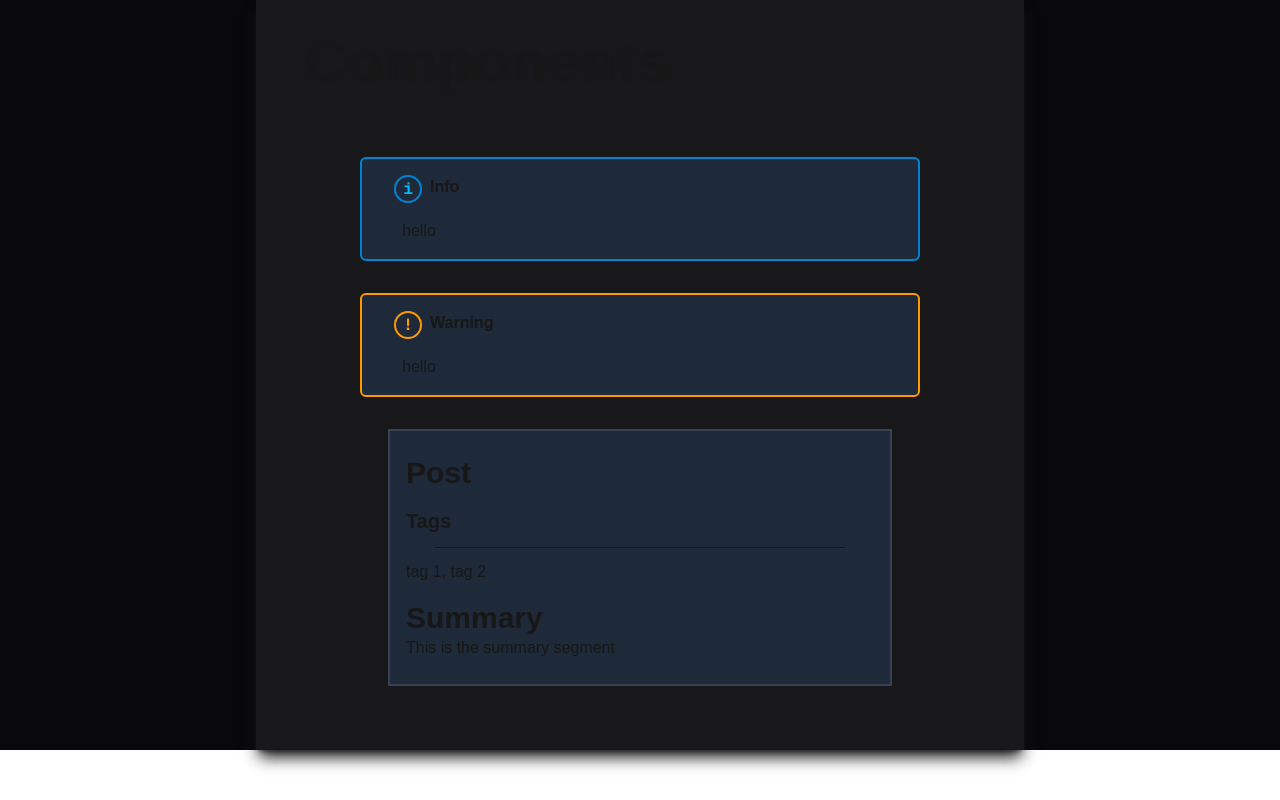
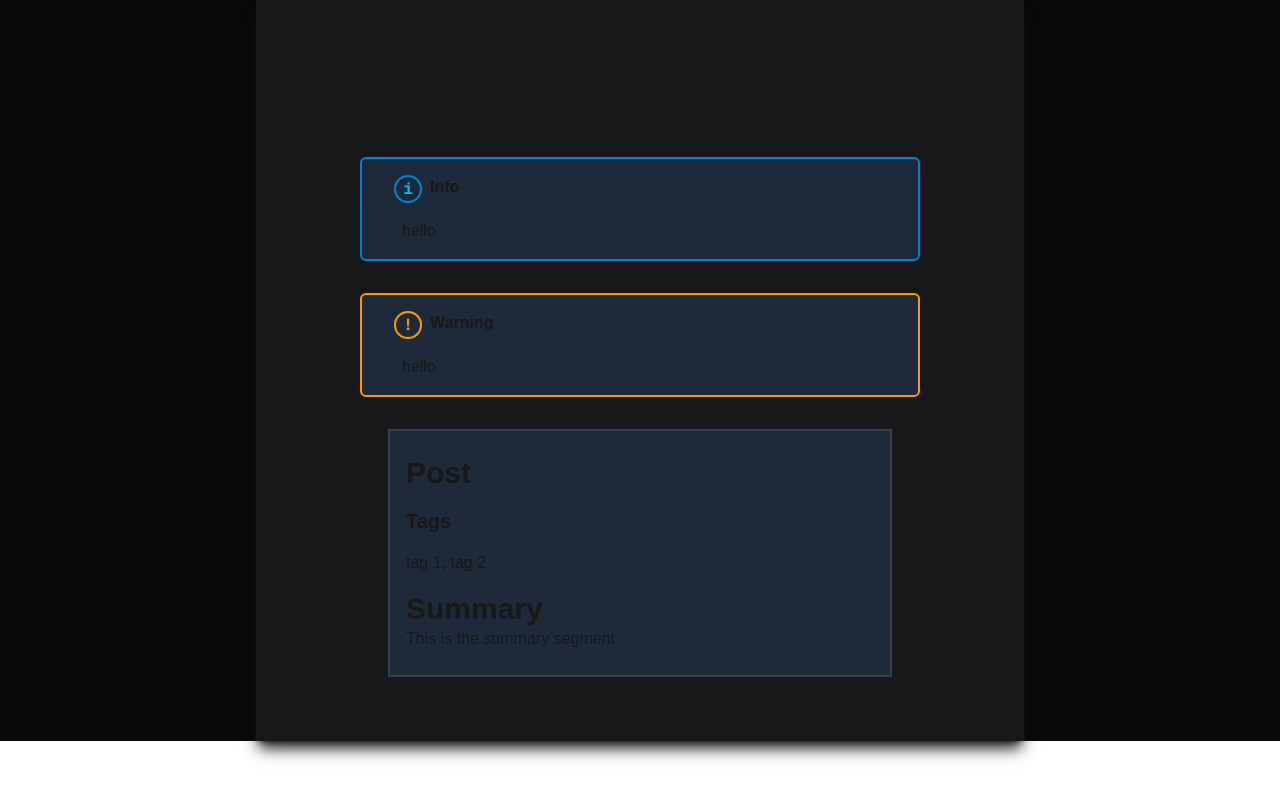
Before and after one commit to 5Stygian/5Stygian, a Next.js app: page /pages/components in a window 1280 px wide. Built offline with nearby package versions, Linux system fonts and the light colour scheme.

Commit message:
remove hr

```diff
--- a/src/app/components/post/post.tsx
+++ b/src/app/components/post/post.tsx
@@ -23,8 +23,7 @@ export default function Post({ children, title, tags }: PostProps) {
       <span className="block text-3xl font-bold ">{postTitle}</span>
       <div className="my-4">
         <span className="text-xl font-bold">Tags</span>
-        <hr className="w-7/8 my-3 mx-auto" />
-        <div>{displayPostTags}</div>
+        <div className="mt-4">{displayPostTags}</div>
       </div>
       <span className="block text-3xl font-bold">Summary</span>
       {children}
```
